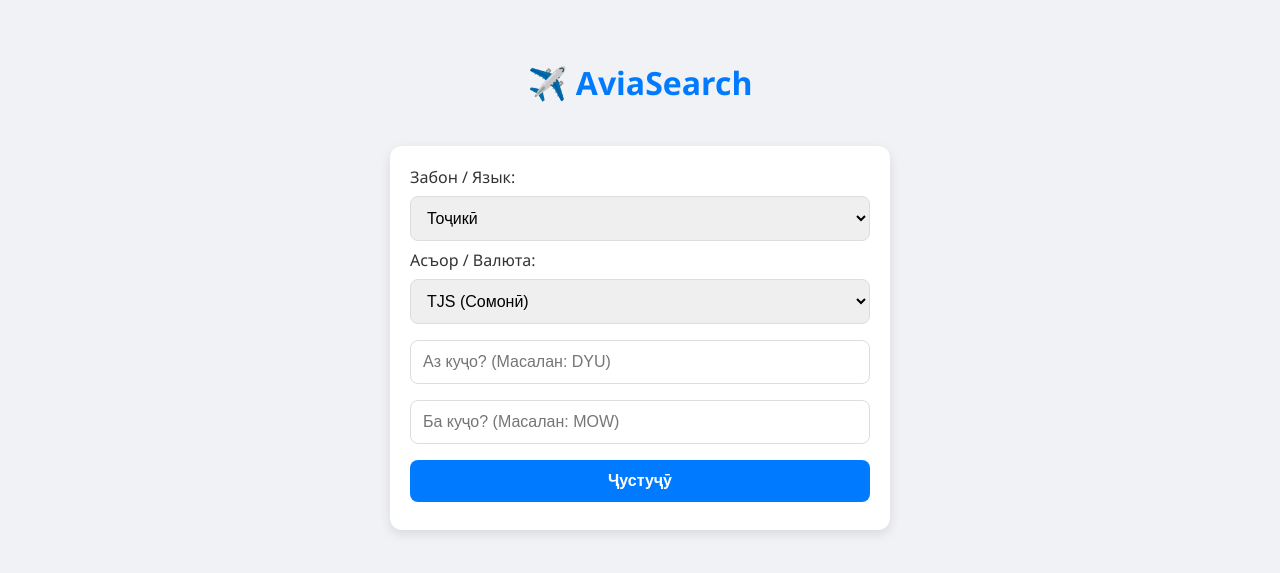
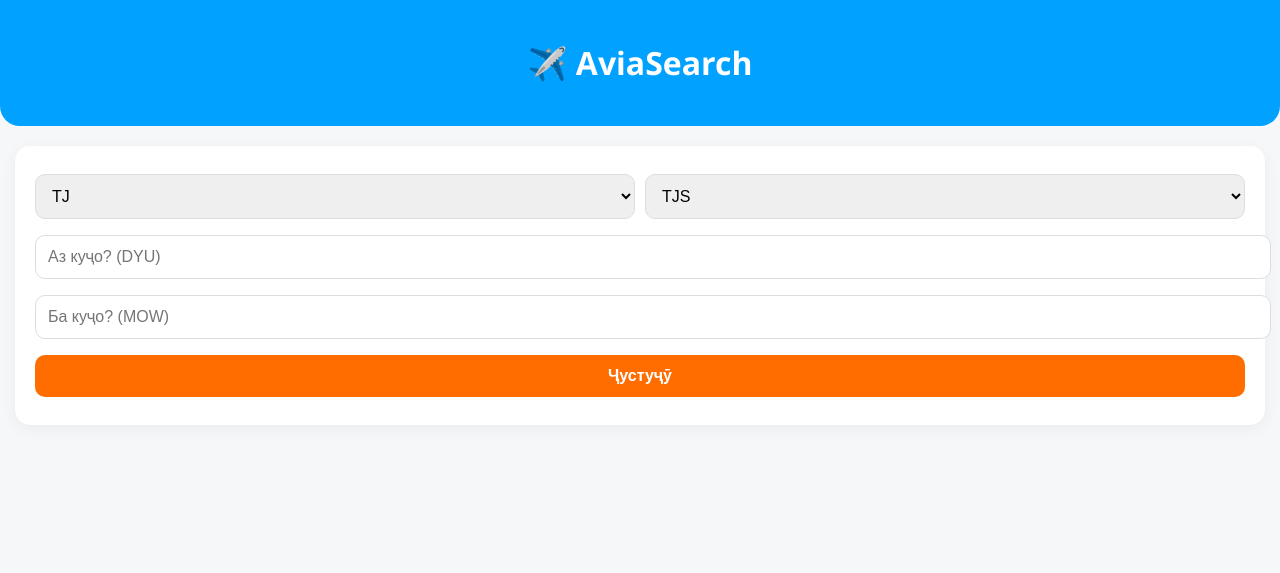
Before and after one commit to OSON-SAVDO/my-travel-app, a Flask app: page / in a window 1280 px wide. Shown: the top 573 px of the page. Run offline with Flask 3, Linux system fonts and the light colour scheme.

Commit message:
Refactor index.html for dynamic title and layout

```diff
--- a/templates/index.html
+++ b/templates/index.html
@@ -1,68 +1,53 @@
 <!DOCTYPE html>
-<html lang="tg">
+<html>
 <head>
     <meta charset="UTF-8">
     <meta name="viewport" content="width=device-width, initial-scale=1.0">
-    <title>Avia Search - Чиптаҳои арзон</title>
+    <title>{{ t.title }}</title>
     <style>
-        body { font-family: 'Segoe UI', Tahoma, Geneva, Verdana, sans-serif; margin: 0; background: #f0f2f5; color: #333; }
-        .container { max-width: 500px; margin: auto; padding: 20px; }
-        .header { text-align: center; padding: 20px 0; color: #007bff; }
-        .search-box { background: white; padding: 20px; border-radius: 12px; box-shadow: 0 4px 12px rgba(0,0,0,0.1); }
-        select, input, button { width: 100%; padding: 12px; margin: 8px 0; border-radius: 8px; border: 1px solid #ddd; box-sizing: border-box; font-size: 16px; }
-        button { background: #007bff; color: white; border: none; font-weight: bold; cursor: pointer; transition: 0.3s; }
-        button:hover { background: #0056b3; }
-        .error { background: #ffebee; color: #c62828; padding: 10px; border-radius: 8px; margin: 10px 0; border: 1px solid #ffcdd2; }
-        .card { background: white; padding: 15px; margin-top: 15px; border-radius: 12px; border-left: 5px solid #007bff; box-shadow: 0 2px 5px rgba(0,0,0,0.05); }
-        .price { font-size: 20px; color: #28a745; font-weight: bold; }
-        .info { font-size: 14px; color: #666; margin: 5px 0; }
-        .buy-btn { display: inline-block; background: #ff9800; color: white; padding: 8px 15px; text-decoration: none; border-radius: 5px; margin-top: 10px; font-size: 14px; }
+        :root { --primary: #00a1ff; --bg: #f5f7f9; }
+        body { font-family: 'Segoe UI', sans-serif; background: var(--bg); margin: 0; padding: 15px; }
+        .header { background: var(--primary); color: white; padding: 20px; border-radius: 0 0 20px 20px; margin: -15px -15px 20px -15px; text-align: center; }
+        .card { background: white; padding: 20px; border-radius: 15px; box-shadow: 0 4px 15px rgba(0,0,0,0.05); margin-bottom: 15px; }
+        input, select, button { width: 100%; padding: 12px; margin: 8px 0; border-radius: 10px; border: 1px solid #ddd; font-size: 16px; }
+        button { background: #ff6d00; color: white; border: none; font-weight: bold; cursor: pointer; }
+        .ticket { border-left: 6px solid var(--primary); display: flex; flex-direction: column; }
+        .price { font-size: 24px; color: #2ecc71; font-weight: bold; }
+        .buy-btn { background: var(--primary); text-decoration: none; color: white; text-align: center; padding: 10px; border-radius: 8px; margin-top: 10px; }
     </style>
 </head>
 <body>
-    <div class="container">
-        <div class="header">
-            <h1>✈️ AviaSearch</h1>
+    <div class="header"><h1>✈️ AviaSearch</h1></div>
+
+    <div class="card">
+        <form method="GET">
+            <div style="display: flex; gap: 10px;">
+                <select name="lang" onchange="this.form.submit()">
+                    <option value="tg" {% if lang=='tg' %}selected{% endif %}>TJ</option>
+                    <option value="ru" {% if lang=='ru' %}selected{% endif %}>RU</option>
+                    <option value="en" {% if lang=='en' %}selected{% endif %}>EN</option>
+                </select>
+                <select name="currency" onchange="this.form.submit()">
+                    <option value="TJS" {% if currency=='TJS' %}selected{% endif %}>TJS</option>
+                    <option value="RUB" {% if currency=='RUB' %}selected{% endif %}>RUB</option>
+                    <option value="USD" {% if currency=='USD' %}selected{% endif %}>USD</option>
+                </select>
+            </div>
+            <input type="text" name="origin" placeholder="{{ t.from }} (DYU)" value="{{ request.args.get('origin','') }}">
+            <input type="text" name="destination" placeholder="{{ t.to }} (MOW)" value="{{ request.args.get('destination','') }}">
+            <button type="submit">{{ t.search }}</button>
+        </form>
+    </div>
+
+    {% for f in flights %}
+    <div class="card ticket">
+        <div class="price">{{ f.price }} {{ currency }}</div>
+        <div style="margin: 10px 0;">
+            <b>{{ t.airline }}:</b> {{ f.airline }} <br>
+            <b>{{ t.date }}:</b> {{ f.departure_at }}
         </div>
-
-        <div class="search-box">
-            <form method="GET">
-                <label>Забон / Язык:</label>
-                <select name="lang">
-                    <option value="tg" {% if lang == 'tg' %}selected{% endif %}>Тоҷикӣ</option>
-                    <option value="ru" {% if lang == 'ru' %}selected{% endif %}>Русский</option>
-                    <option value="en" {% if lang == 'en' %}selected{% endif %}>English</option>
-                </select>
-
-                <label>Асъор / Валюта:</label>
-                <select name="currency">
-                    <option value="TJS" {% if currency == 'TJS' %}selected{% endif %}>TJS (Сомонӣ)</option>
-                    <option value="RUB" {% if currency == 'RUB' %}selected{% endif %}>RUB (Рубл)</option>
-                    <option value="USD" {% if currency == 'USD' %}selected{% endif %}>USD (Доллар)</option>
-                </select>
-
-                <input type="text" name="origin" placeholder="Аз куҷо? (Масалан: DYU)" value="{{ request.args.get('origin', '') }}" required>
-                <input type="text" name="destination" placeholder="Ба куҷо? (Масалан: MOW)" value="{{ request.args.get('destination', '') }}" required>
-
-                <button type="submit">Ҷустуҷӯ</button>
-            </form>
-        </div>
-
-        {% if error_msg %}
-            <div class="error">{{ error_msg }}</div>
-        {% endif %}
-
-        <div id="results">
-            {% for flight in flights %}
-            <div class="card">
-                <div class="price">{{ flight.price }} {{ currency }}</div>
-                <div class="info"><strong>Ширкат:</strong> {{ flight.airline }}</div>
-                <div class="info"><strong>Парвоз:</strong> {{ flight.departure_at }}</div>
-                <div class="info"><strong>Рақами рейс:</strong> {{ flight.flight_number }}</div>
-                <a class="buy-btn" href="https://www.aviasales.com{{ flight.link }}" target="_blank">Дидани чипта</a>
-            </div>
-            {% endfor %}
-        </div>
+        <a class="buy-btn" href="https://www.aviasales.com{{ f.link }}?marker=701004" target="_blank">{{ t.buy }}</a>
     </div>
+    {% endfor %}
 </body>
 </html>
```
